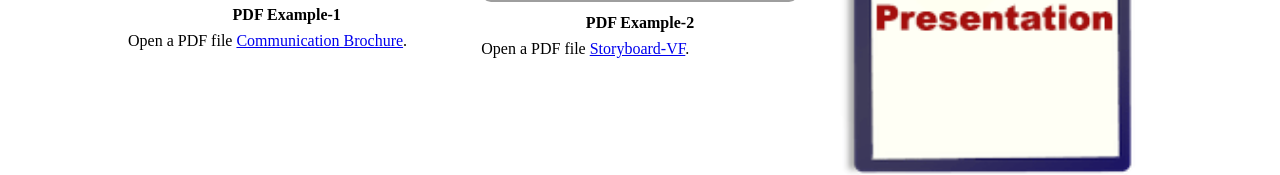
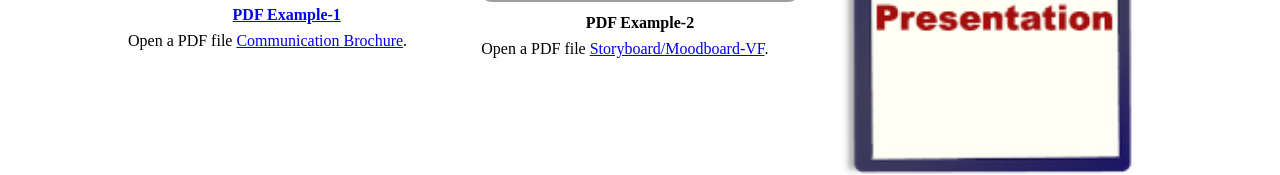
Before and after one commit to farrhe/portfolio, a plain HTML site: page portfolio.html in a window 1280 px wide. Shown: the part 3858-4033 px from the top of the page. Drawn offline with Linux system fonts and the light colour scheme; grey boxes are pictures that could not be loaded.

Commit message:
a tag added

```diff
--- a/portfolio.html
+++ b/portfolio.html
@@ -143,15 +143,15 @@
 <section class="work-p">
   <div class="row">
       <div class="work-col">
-          <p><img src="./images/Brochure-design.png" alt="Icon"></p>
-          <h3>PDF Example-1 </h3>
+          <p><a href="./images/brochure-comm1-media.pdf"><img src="./images/Brochure-design.png" alt="Icon"></p>
+          <h3>PDF Example-1 </h3></a>
           <p>Open a PDF file <a href="./images/brochure-comm1-media.pdf"> Communication Brochure</a>.</p>
       </div>
     <div class="work-col">
       <p><img src="./images/mood-board-vf.png" alt="Icon"></p>
       <h3>PDF Example-2</h3>
 
-      <p>Open a PDF file <a href="./images/Assignment-video-2.pdf"> Storyboard-VF</a>.</p>
+      <p>Open a PDF file <a href="./images/Assignment-video-2.pdf"> Storyboard/Moodboard-VF</a>.</p>
     </div>
     <div class="work-col">
       <p><img src="./images/clipboard3.png" alt="Icon"></p>
```
